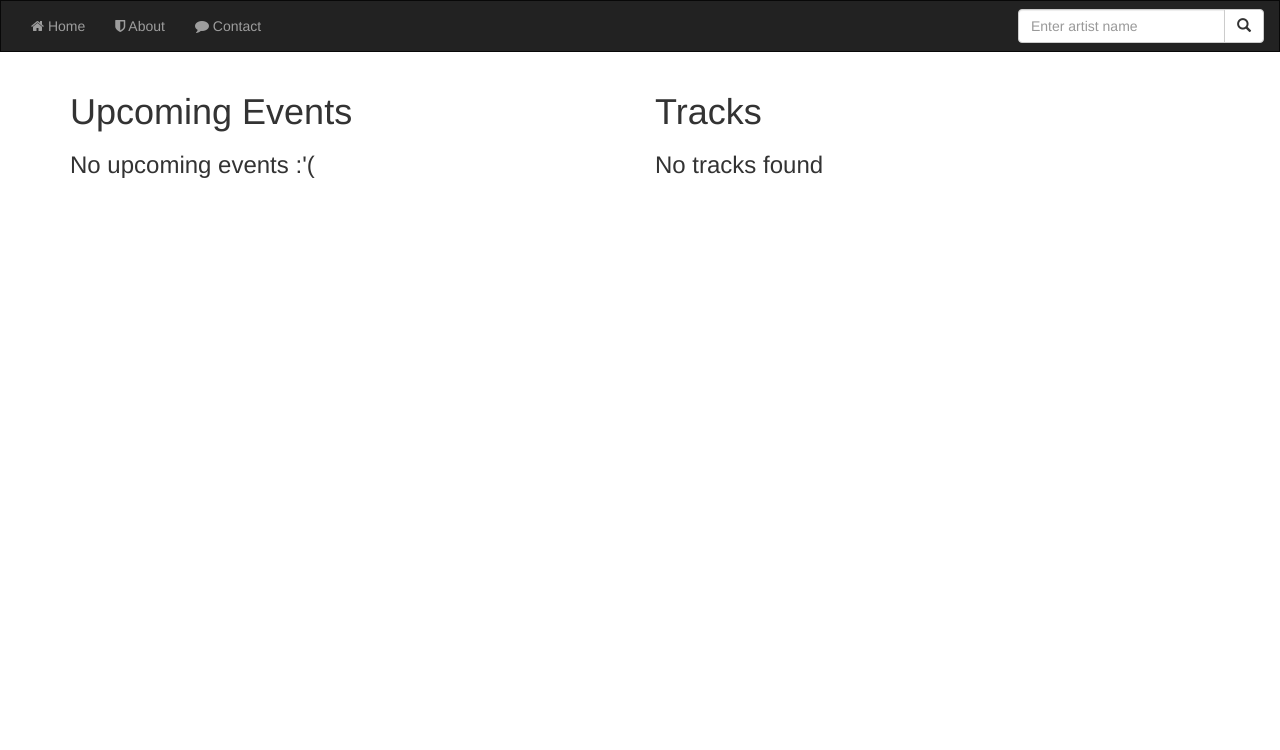
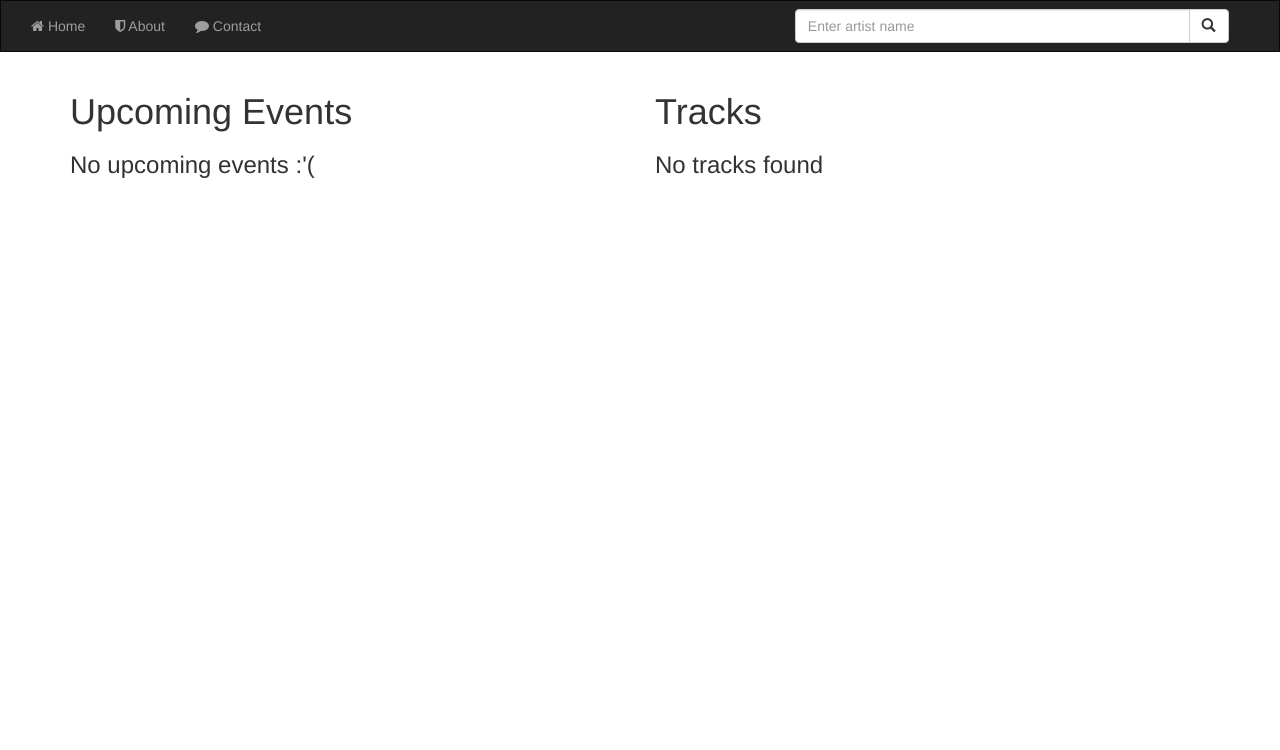
Before and after one commit to Flamacue/l2lm, a website: page client/index.html in a window 1280 px wide. Shown: the top 750 px of the page. Drawn offline with nearby package versions, Linux system fonts and the light colour scheme; some packages are replaced by stand-ins of ours.

Commit message:
modify search bar size

```diff
--- a/client/assets/css/main.css
+++ b/client/assets/css/main.css
@@ -33,6 +33,14 @@
     margin-left: 0px;
 }
 
+.navbar-form{
+  width: 40%;
+}
+
+.navbar-right{
+  float: right;
+}
+
 html {
   position: relative;
   min-height: 100%;
```
